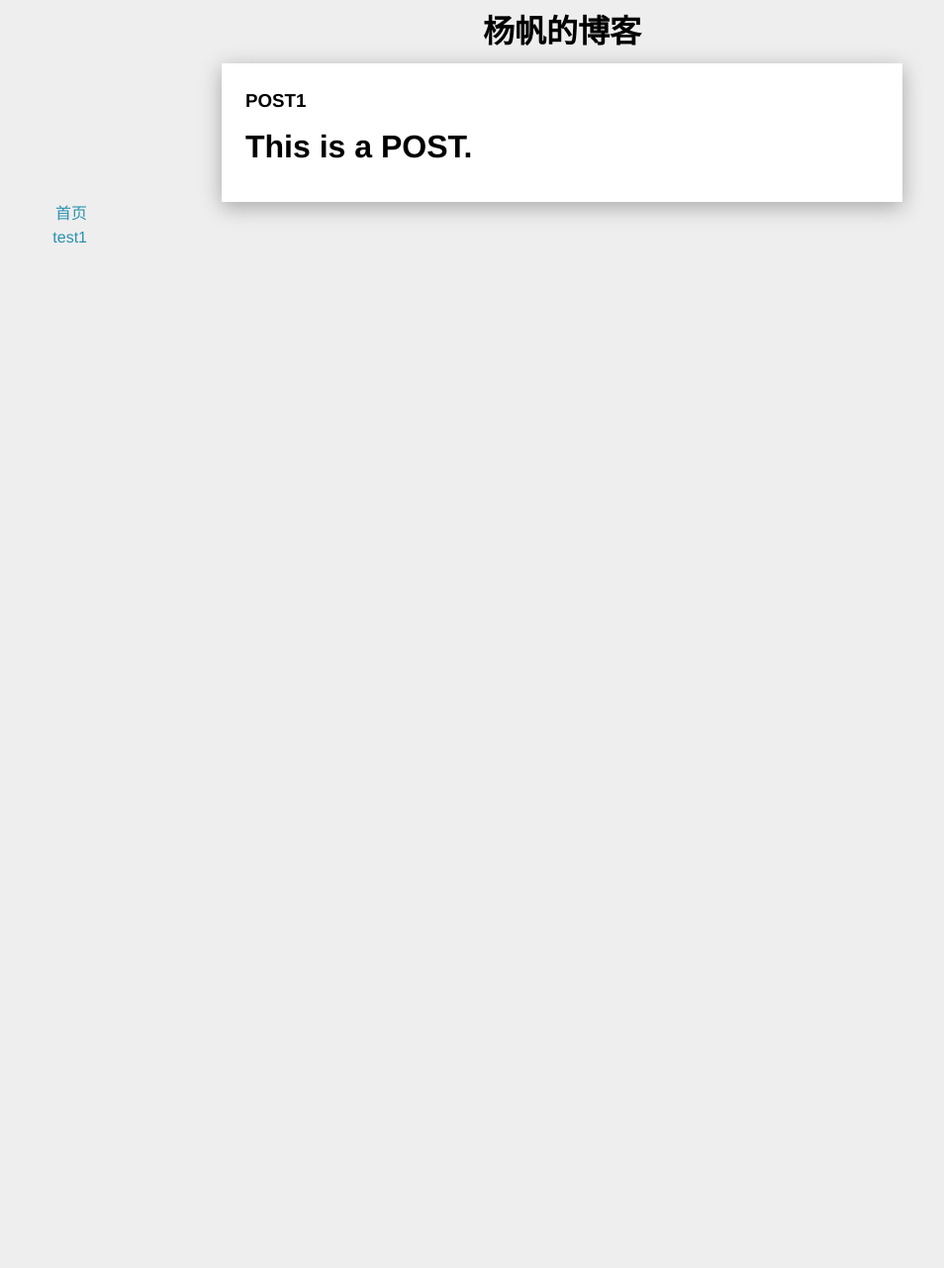
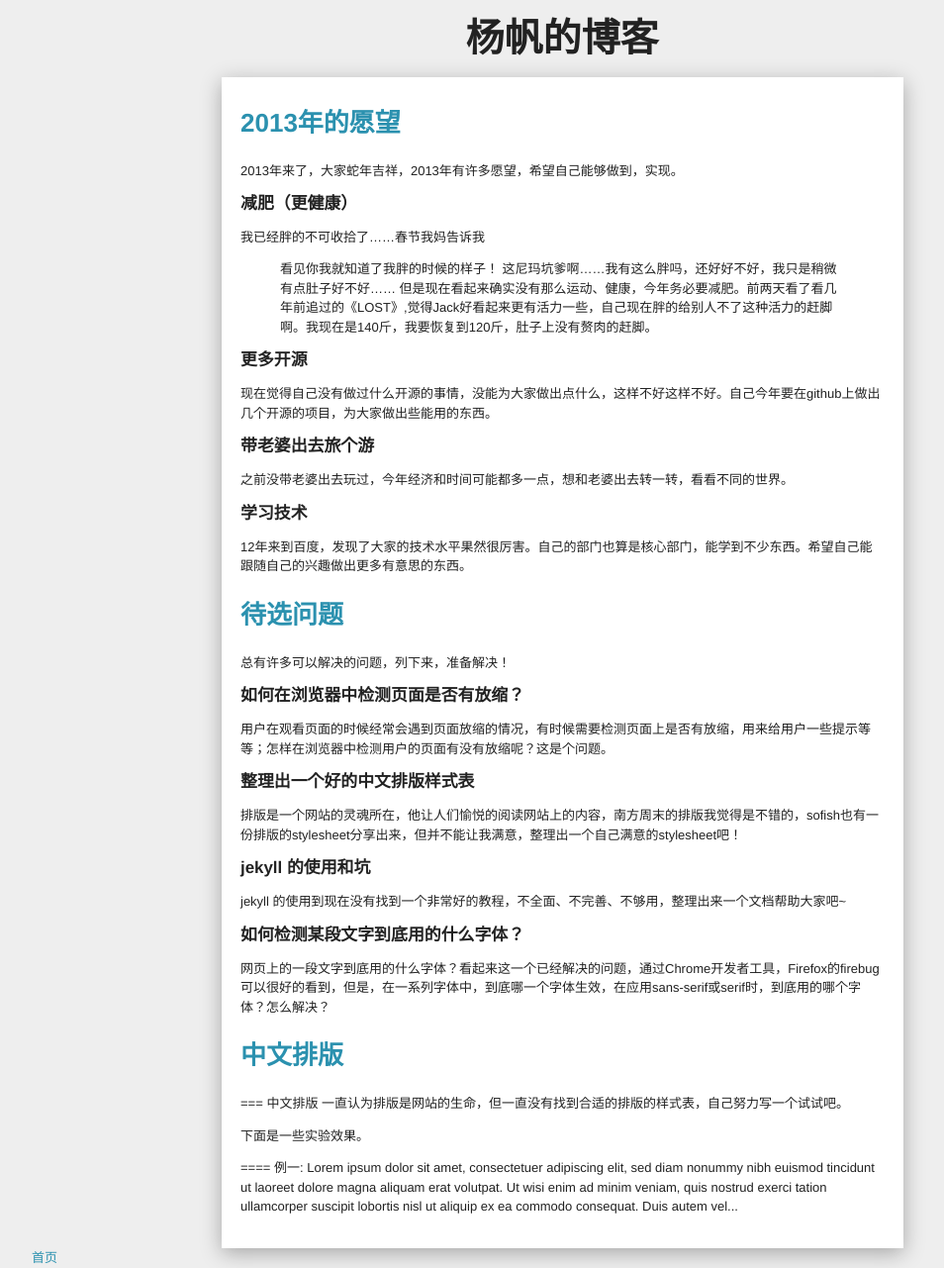
Before and after one commit to woooha/woooha.github.com, a Jekyll site: the page built from index.html, in a window 1280 px wide. Shown: the whole page at 99% size, without its empty margins (72-1026 px from the left). Built offline with Jekyll 4.4.1, drawn with Linux system fonts in a browser that asks for light colours; before the commit the page ends 900 px from its top, so only the background shows below that.

Commit message:
增加了question

```diff
--- a/_layouts/default.html
+++ b/_layouts/default.html
@@ -3,6 +3,7 @@
     <head>
         <meta charset="utf-8"/>
         <title>{{ page.title }}</title>
+        <link href='/stylesheets/typography.css' rel='stylesheet' type='text/css'/>
         <link href='/stylesheets/styles.css' rel='stylesheet' type='text/css'/>
     </head>
     <body>
--- a/_layouts/post.html
+++ b/_layouts/post.html
@@ -1,8 +1,4 @@
 ---
 layout: default
 ---
-
-<article class="post">
-<h2>{{page.title}}</h2>
-{{ content }}
-</article>
+<article id="content" class="post container"><h2>{{page.title}}</h2>{{ content }}</article>
--- /dev/null
+++ b/_posts/2013-02-10-chinese_typography.md
@@ -0,0 +1,13 @@
+---
+layout: post
+title: 中文排版
+---
+=== 中文排版
+一直认为排版是网站的生命，但一直没有找到合适的排版的样式表，自己努力写一个试试吧。
+
+下面是一些实验效果。
+
+==== 例一:
+Lorem ipsum dolor sit amet, consectetuer adipiscing elit, sed diam nonummy nibh euismod tincidunt ut laoreet dolore magna aliquam erat volutpat. Ut wisi enim ad minim veniam, quis nostrud exerci tation ullamcorper suscipit lobortis nisl ut aliquip ex ea commodo consequat. Duis autem vel eum iriure dolor in hendrerit in vulputate velit esse molestie consequat, vel illum dolore eu feugiat nulla facilisis at vero eros et accumsan et iusto odio dignissim qui blandit praesent luptatum zzril delenit augue duis dolore te feugait nulla facilisi. Nam liber tempor cum soluta nobis eleifend option congue nihil imperdiet doming id quod mazim placerat facer possim assum. Typi non habent claritatem insitam; est usus legentis in iis qui facit eorum claritatem. Investigationes demonstraverunt lectores legere me lius quod ii legunt saepius. Claritas est etiam processus dynamicus, qui sequitur mutationem consuetudium lectorum. Mirum est notare quam littera gothica, quam nunc putamus parum claram, anteposuerit litterarum formas humanitatis per seacula quarta decima et quinta decima. Eodem modo typi, qui nunc nobis videntur parum clari, fiant sollemnes in futurum.
+
+> Lorem ipsum dolor sit amet, consectetuer adipiscing elit, sed diam nonummy nibh euismod tincidunt ut laoreet dolore magna aliquam erat volutpat. Ut wisi enim ad minim veniam, quis nostrud exerci tation ullamcorper suscipit lobortis nisl ut aliquip ex ea commodo consequat. Duis autem vel eum iriure dolor in hendrerit in vulputate velit esse molestie consequat, vel illum dolore eu feugiat nulla facilisis at vero eros et accumsan et iusto odio dignissim qui blandit praesent luptatum zzril delenit augue duis dolore te feugait nulla facilisi. Nam liber tempor cum soluta nobis eleifend option congue nihil imperdiet doming id quod mazim placerat facer possim assum. Typi non habent claritatem insitam; est usus legentis in iis qui facit eorum claritatem. Investigationes demonstraverunt lectores legere me lius quod ii legunt saepius. Claritas est etiam processus dynamicus, qui sequitur mutationem consuetudium lectorum. Mirum est notare quam littera gothica, quam nunc putamus parum claram, anteposuerit litterarum formas humanitatis per seacula quarta decima et quinta decima. Eodem modo typi, qui nunc nobis videntur parum clari, fiant sollemnes in futurum.
--- /dev/null
+++ b/_posts/2013-02-10-question.md
@@ -0,0 +1,17 @@
+---
+layout: post
+title: 待选问题
+---
+总有许多可以解决的问题，列下来，准备解决！
+
+######如何在浏览器中检测页面是否有放缩？
+用户在观看页面的时候经常会遇到页面放缩的情况，有时候需要检测页面上是否有放缩，用来给用户一些提示等等；怎样在浏览器中检测用户的页面有没有放缩呢？这是个问题。
+
+######整理出一个好的中文排版样式表
+排版是一个网站的灵魂所在，他让人们愉悦的阅读网站上的内容，南方周末的排版我觉得是不错的，sofish也有一份排版的stylesheet分享出来，但并不能让我满意，整理出一个自己满意的stylesheet吧！
+
+######jekyll 的使用和坑
+jekyll 的使用到现在没有找到一个非常好的教程，不全面、不完善、不够用，整理出来一个文档帮助大家吧~
+
+######如何检测某段文字到底用的什么字体？
+网页上的一段文字到底用的什么字体？看起来这一个已经解决的问题，通过Chrome开发者工具，Firefox的firebug可以很好的看到，但是，在一系列字体中，到底哪一个字体生效，在应用sans-serif或serif时，到底用的哪个字体？怎么解决？
--- /dev/null
+++ b/_posts/2013-02-10-vision_for_2013.md
@@ -0,0 +1,21 @@
+---
+layout: post
+title: 2013年的愿望
+---
+2013年来了，大家蛇年吉祥，2013年有许多愿望，希望自己能够做到，实现。
+
+
+###### 减肥（更健康）
+我已经胖的不可收拾了……春节我妈告诉我
+> 看见你我就知道了我胖的时候的样子！
+这尼玛坑爹啊……我有这么胖吗，还好好不好，我只是稍微有点肚子好不好……
+但是现在看起来确实没有那么运动、健康，今年务必要减肥。前两天看了看几年前追过的《LOST》,觉得Jack好看起来更有活力一些，自己现在胖的给别人不了这种活力的赶脚啊。我现在是140斤，我要恢复到120斤，肚子上没有赘肉的赶脚。
+
+###### 更多开源
+现在觉得自己没有做过什么开源的事情，没能为大家做出点什么，这样不好这样不好。自己今年要在github上做出几个开源的项目，为大家做出些能用的东西。
+
+###### 带老婆出去旅个游
+之前没带老婆出去玩过，今年经济和时间可能都多一点，想和老婆出去转一转，看看不同的世界。
+
+###### 学习技术
+12年来到百度，发现了大家的技术水平果然很厉害。自己的部门也算是核心部门，能学到不少东西。希望自己能跟随自己的兴趣做出更多有意思的东西。
--- a/index.html
+++ b/index.html
@@ -3,8 +3,8 @@
 ---
 <div id='content' class='articles container'>
 {% for post in site.posts %}
-    <article class="post">
-        <h3>{{ post.title }}</h3>
+    <article class="post {% if forloop.first %}first{% endif %} {% if forloop.last %}last{% endif %}">
+        <a href="{{ post.url }}"><h3>{{ post.title }}</h3></a>
         <div class="abstract">{{ post.content|truncatewords:50}}</div>
     </article>
 {% endfor %}
--- /dev/null
+++ b/question.md
@@ -0,0 +1,9 @@
+---
+layout: default
+title: 待选问题
+---
+总有许多可以解决的问题，列下来，准备解决！
+
+* 如何在浏览器中检测页面是否有放缩？
+* 整理出一个好的中文排版样式表
+* jekyll 的使用和坑
--- a/stylesheets/styles.css
+++ b/stylesheets/styles.css
@@ -10,32 +10,6 @@
 
 ul, ol{
 	list-style:none;
-}
-/* Typography */
-body{
-	font-family:"Helvetica Neue", "Microsoft Yahei", Simsun, sans-serif;
-	line-height: 1.5;
-	font-size:16px;
-}
-
-h1{
-	font-size:2em;
-	line-height:2em;
-}
-
-h2{
-	font-size:1.6em;
-	line-height:1.6em;
-}
-
-a{
-	color:#2B91AF;
-	text-decoration:none;
-}
-
-a:hover{
-	background:#00A;
-	color:white;
 }
 
 /* Page Header */
@@ -73,11 +47,10 @@
 }
 
 .container {
-    width:40em;
+    width:50em;
     margin:auto;
     text-align:left;
 }
-
 
 #content {
     -webkit-box-shadow: 0 5px 20px rgba(0, 0, 0, 0.3);
--- /dev/null
+++ b/stylesheets/typography.css
@@ -0,0 +1,46 @@
+body{
+	font-family:"STXihei", "Helvetica Neue", "Microsoft Yahei", Simsun, sans-serif;
+	line-height: 1.5;
+	font-size:13px;
+    color: #222;
+}
+
+h1{
+	font-size:3em;
+	line-height:2em;
+}
+
+h2{
+	font-size:2.6em;
+	line-height:2.6em;
+}
+
+h3{
+    font-size:2em;
+    line-height:2em;
+}
+
+h4{
+    font-size:1.8em;
+    line-height:1.8em;
+}
+
+h5{
+    font-size:1.5em;
+    line-height:1.5em;
+}
+
+h6{
+    font-size:1.3em;
+    line-height:1.3em;
+}
+
+a{
+	color:#2B91AF;
+	text-decoration:none;
+}
+
+a:hover{
+	background:#00A;
+	color:white;
+}
```
Also changed, not shown: _posts/2013-02-09-try.md (deleted, +0 -7 lines), params.json (deleted, +0 -1 lines), stylesheets/pygment_trac.css (deleted, +0 -69 lines).
